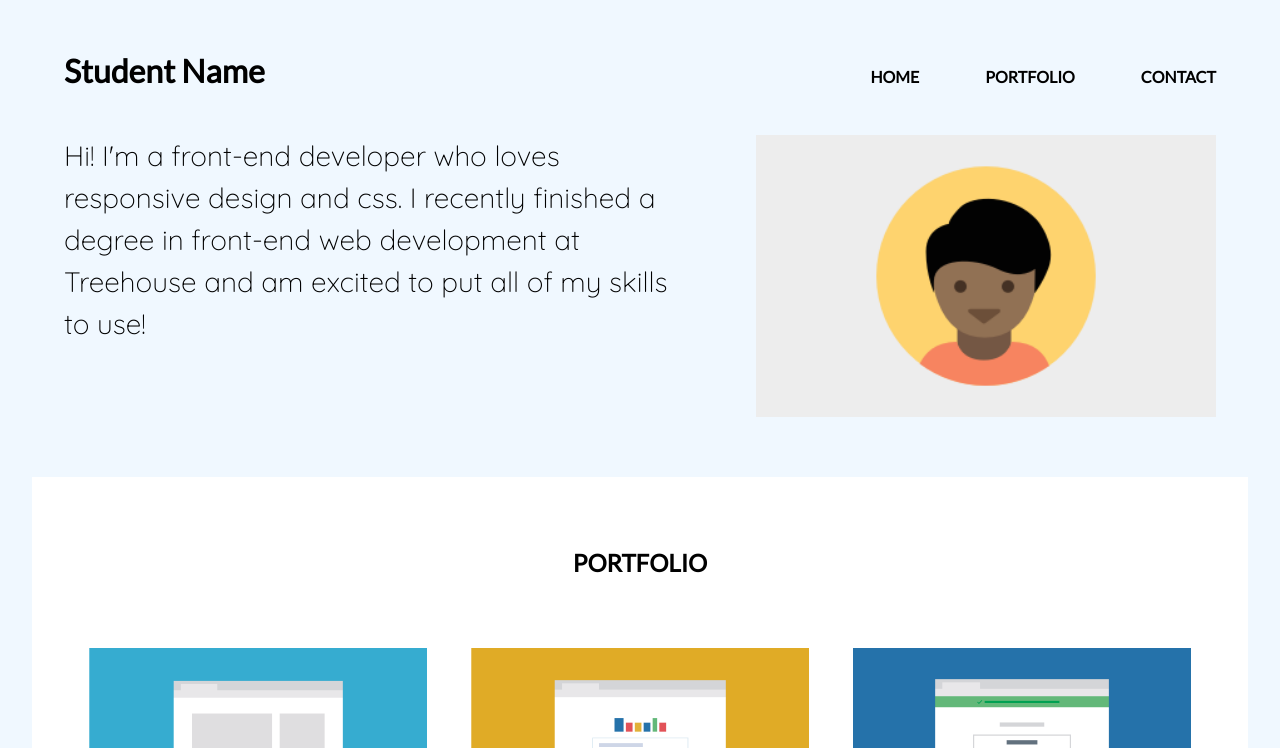
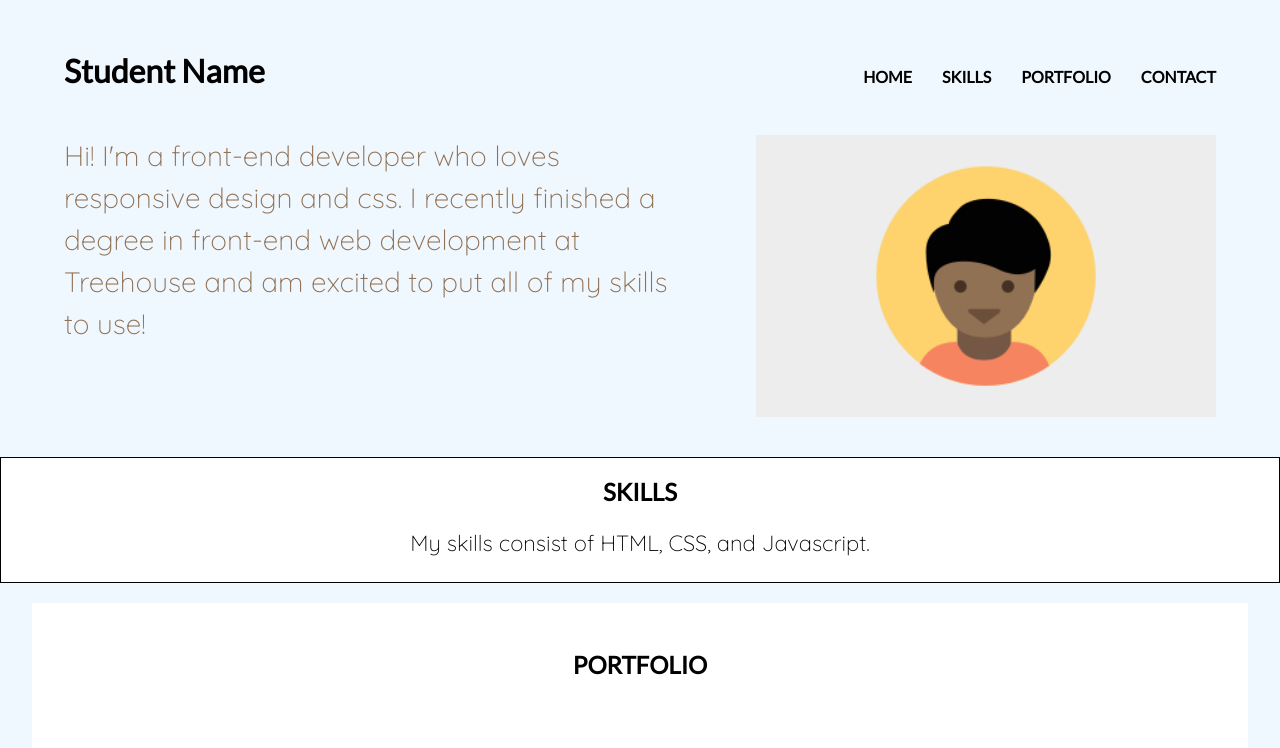
Before and after one commit to anish-chopra/Project-2--Front-End--main, a plain HTML site: page index.html in a window 1280 px wide. Shown: the top 748 px of the page. Drawn offline with Linux system fonts and the light colour scheme.

Commit message:
Final Changed For Submission

```diff
--- a/index.html
+++ b/index.html
@@ -7,16 +7,23 @@
     <title>Student Name</title>
     <link rel="stylesheet" href="normalize.css" />
     <link href="style.css" rel="stylesheet" />
-    <link href="https://fonts.googleapis.com/css2?family=Lato&display=swap" rel="stylesheet">
-    <link href="https://fonts.googleapis.com/css2?family=Quicksand:wght@300&display=swap" rel="stylesheet">
+    <link
+      href="https://fonts.googleapis.com/css2?family=Lato&display=swap"
+      rel="stylesheet"
+    />
+    <link
+      href="https://fonts.googleapis.com/css2?family=Quicksand:wght@300&display=swap"
+      rel="stylesheet"
+    />
   </head>
   <body>
     <header>
       <div class="top-nav">
         <h1>Student Name</h1>
-        <nav class="navigation"
+        <nav class="navigation">
           <ul>
             <li><a href="#top">HOME</a></li>
+            <li><a href="#skills">SKILLS</a></li>
             <li><a href="#portfolio-section">PORTFOLIO</a></li>
             <li class="last-nav"><a href="#contact-section">CONTACT</a></li>
           </ul>
@@ -35,6 +42,10 @@
         </p>
       </div>
     </header>
+    <section class="skills" id="skills">
+      <h2>SKILLS</h2>
+      <p class="skills-para">My skills consist of HTML, CSS, and Javascript.</p>
+    </section>
     <section class="portfolio-section" id="portfolio-section">
       <h2 class="portfolio">PORTFOLIO</h2>
       <div class="articles-section">
@@ -108,6 +119,7 @@
       <ul class="footer-nav">
         <li class="top"><a href="#top">Back To Top</a></li>
         <li class="full"><a href="#top">Home</a></li>
+        <li class="full"><a href="#skills">Skills</a></li>
         <li class="full"><a href="#portfolio-section">Portfolio</a></li>
         <li class="full"><a href="#contact-section">Contact</a></li>
       </ul>
--- a/style.css
+++ b/style.css
@@ -28,6 +28,9 @@ footer {
   padding: 1em 0;
   border-top: lightgray 0.5px solid;
 }
+a:hover {
+  text-decoration: underline;
+}
 /*   MAIN STYLES  --------------------------------- */
 .header-para {
   width: 90%;
@@ -35,6 +38,7 @@ footer {
   margin-bottom: 3em;
   font-family: "Quicksand", sans-serif;
   font-size: 22px;
+  color: #917154;
 }
 .portfolio-pic {
   width: 65%;
@@ -45,7 +49,7 @@ footer {
   background-color: white;
 }
 .portfolio {
-  padding-top: 3em;
+  padding-top: 2em;
   margin-bottom: 3em;
 }
 .portfolio-section img {
@@ -92,6 +96,15 @@ a {
   text-transform: uppercase;
   color: black;
 }
+.skills {
+  background-color: white;
+  margin-bottom: 0;
+  border: solid black 0.5px;
+}
+.skills-para {
+  font-family: "Quicksand", sans-serif;
+  font-size: 22px;
+}
 /*   MEDIA QUERIES  ------------------------------- */
 @media (min-width: 768px) {
   ul {
@@ -114,8 +127,7 @@ a {
   .navigation {
     display: flex;
     list-style: none;
-    justify-content: space-between;
-    width: 40%;
+    justify-content: center;
     margin: 0 auto;
     margin-bottom: 3em;
   }
@@ -155,6 +167,9 @@ a {
     display: inline-block;
     margin-left: 20px;
   }
+  .top-nav li {
+    margin: 0 15px;
+  }
 }
 @media (min-width: 1024px) {
   h1 {
@@ -172,7 +187,6 @@ a {
     list-style: none;
     justify-content: space-between;
     margin: 0;
-    width: 30%;
   }
   .articles-section article {
     flex-basis: 33%;
@@ -212,4 +226,7 @@ a {
     background-color: aliceblue;
     border-top: lightgray 0.5px solid;
   }
+  .top-nav .last-nav {
+    margin-right: 0;
+  }
 }
```
